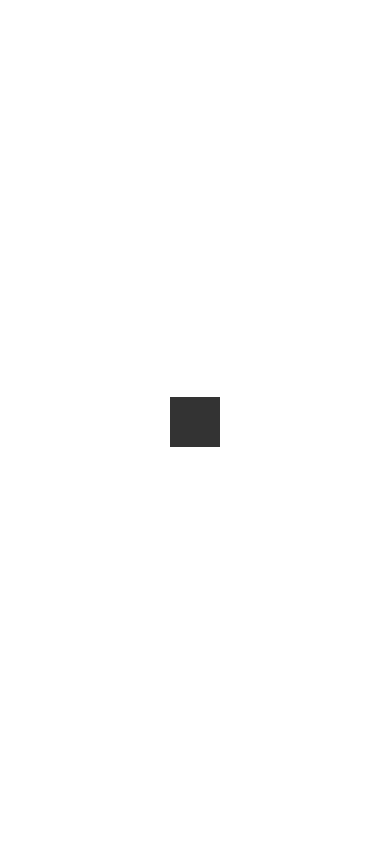
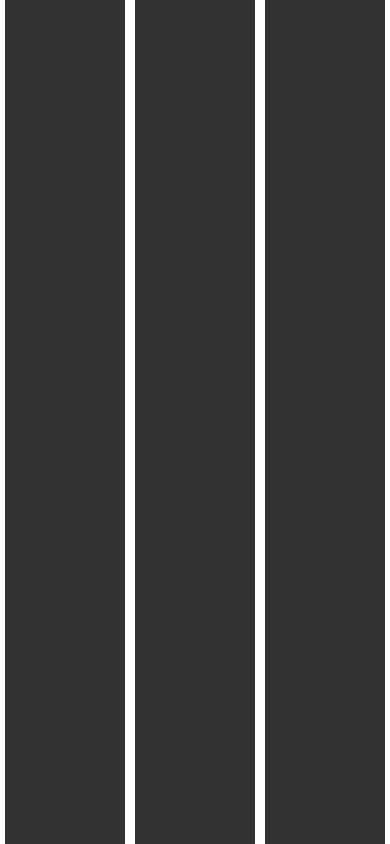
Before and after one commit to ALexander4295502/rn-animation-sample, a React Native app: screen / in a window 390 px wide. Built offline with nearby package versions, Linux system fonts and the light colour scheme.

Commit message:
add AnimatedStagger component for demo

```diff
--- a/App.js
+++ b/App.js
@@ -11,12 +11,13 @@ import DraggableCard from './Components/DraggableCard';
 import AnimateColor from './Components/AnimateColor';
 import AnimateRotation from './Components/AnimateRotation';
 import AnimateSequence from './Components/AnimateSequence';
+import AnimatedStagger from './Components/AnimatedStagger';
 
 export default class App extends Component<{}> {
 
   render() {
     return (
-      <AnimateSequence/>
+      <AnimatedStagger/>
     );
   }
 }
--- /dev/null
+++ b/Components/AnimatedStagger.js
@@ -0,0 +1,66 @@
+import React, {Component} from 'react';
+import {
+  StyleSheet,
+  Text,
+  View,
+  Animated,
+  Dimensions
+} from 'react-native';
+
+const {height} = Dimensions.get('window');
+export default class AnimatedStagger extends Component {
+
+  componentWillMount() {
+    this.animatedValue1 = new Animated.Value(0);
+    this.animatedValue2 = new Animated.Value(0);
+    this.animatedValue3 = new Animated.Value(0);
+  }
+
+  componentDidMount() {
+    Animated.stagger(300, [
+      Animated.timing(this.animatedValue1, {
+        toValue: height,
+        duration: 1500
+      }).start(),
+      Animated.timing(this.animatedValue2, {
+        toValue: height,
+        duration: 1500
+      }).start(),
+      Animated.timing(this.animatedValue3, {
+        toValue: height,
+        duration: 1500
+      }).start()
+    ])
+  }
+
+  render() {
+    const animatedStyle1 = {
+      height: this.animatedValue1
+    };
+    const animatedStyle2 = {
+      height: this.animatedValue2
+    };
+    const animatedStyle3 = {
+      height: this.animatedValue3
+    };
+    return (
+      <View style={styles.container}>
+        <Animated.View style={[styles.box, animatedStyle1]} />
+        <Animated.View style={[styles.box, animatedStyle2]} />
+        <Animated.View style={[styles.box, animatedStyle3]} />
+      </View>
+    );
+  }
+}
+
+const styles = StyleSheet.create({
+  container: {
+    flex: 1,
+    flexDirection: "row",
+  },
+  box: {
+    flex: 1,
+    backgroundColor: '#333',
+    marginHorizontal: 5,
+  }
+});
```
